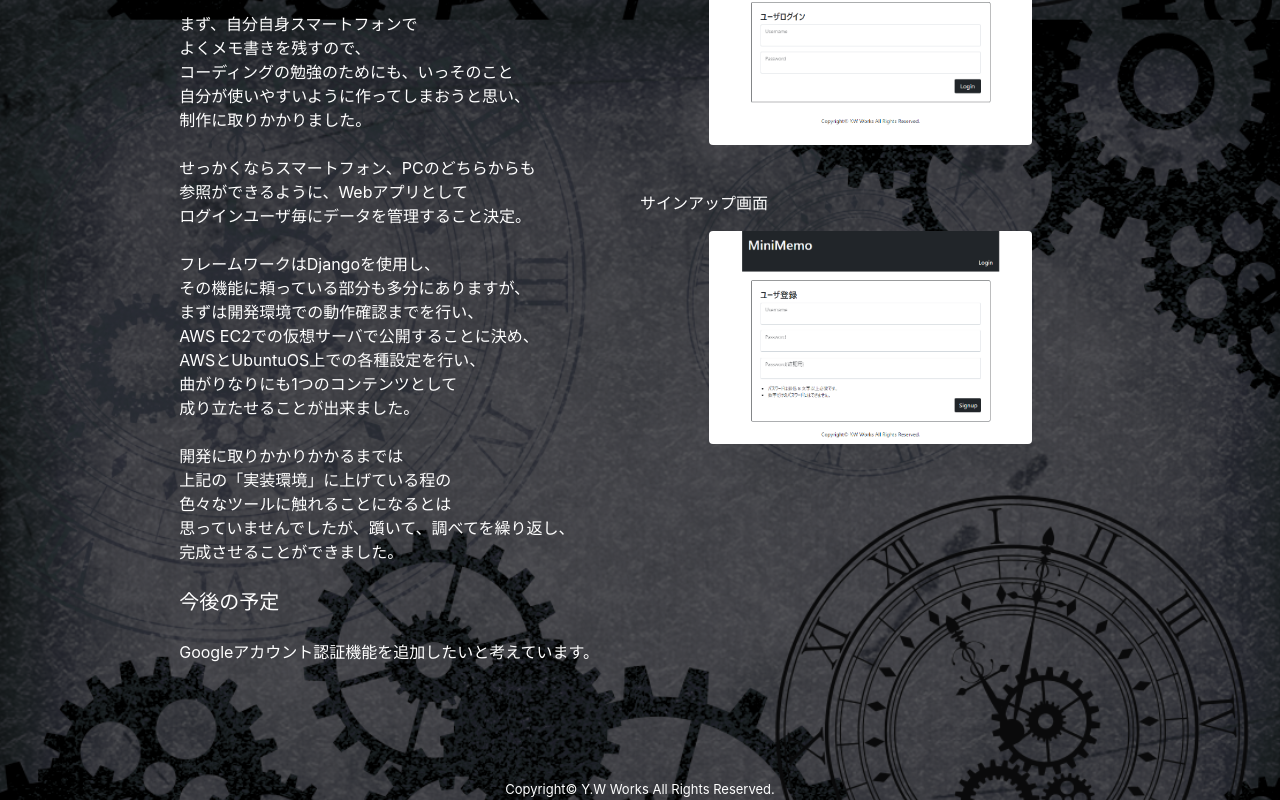
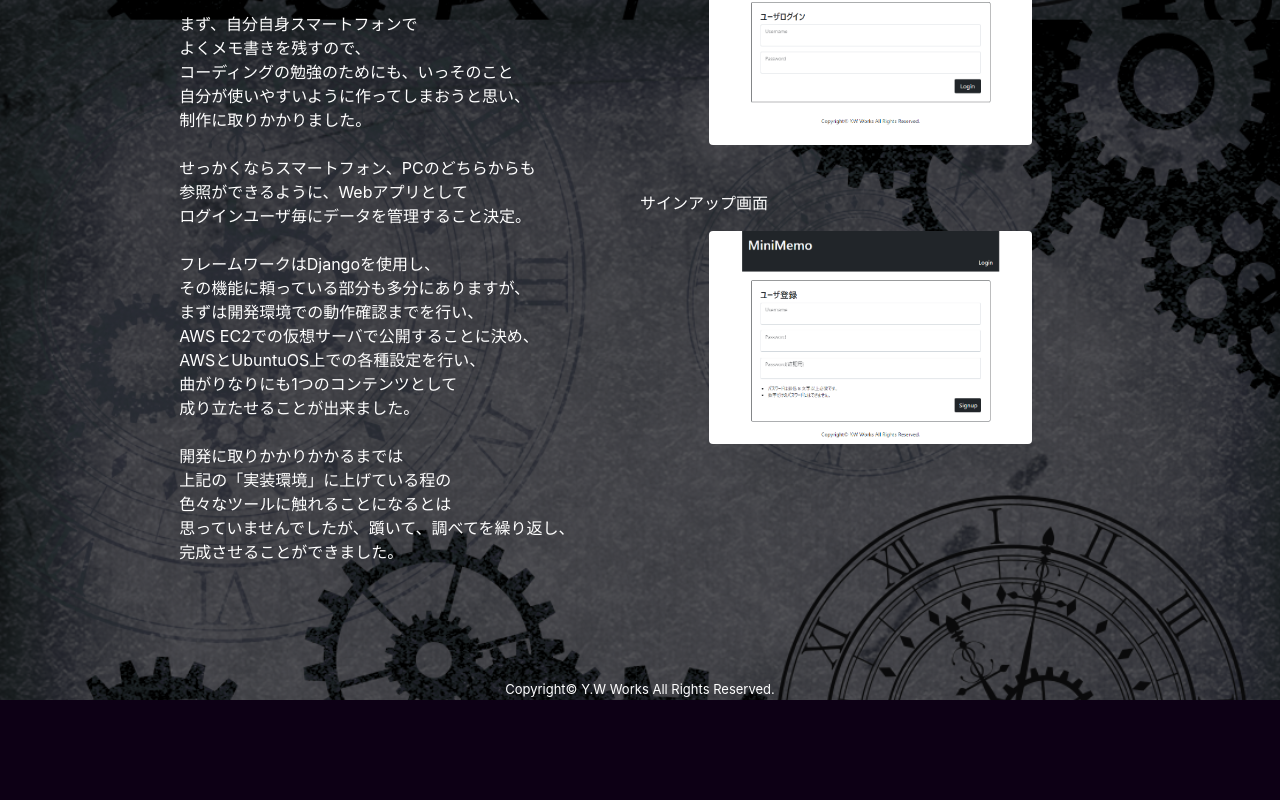
Before and after one commit to Y-Watanabe-Eng/Works, a React (Vite) app: page /Works/MiniMemo in a window 1280 px wide. Shown: the part 940-1740 px from the top of the page. After the commit the page ends 1640 px from the top, so only its background shows below. Built offline with nearby package versions, Linux system fonts and the light colour scheme.

Commit message:
MiniMemo.jsx の更新

```diff
--- a/src/components/MiniMemo.jsx
+++ b/src/components/MiniMemo.jsx
@@ -79,8 +79,7 @@ export const MiniMemo = () => {
 
             <br />
 
-            <p className='text-xl'>今後の予定</p><br />
-            <p>Googleアカウント認証機能を追加したいと考えています。</p><br />          </div>
+          </div>
 
           <div className='pt-10'>
             <p className='py-4'>新規作成画面</p>
```
